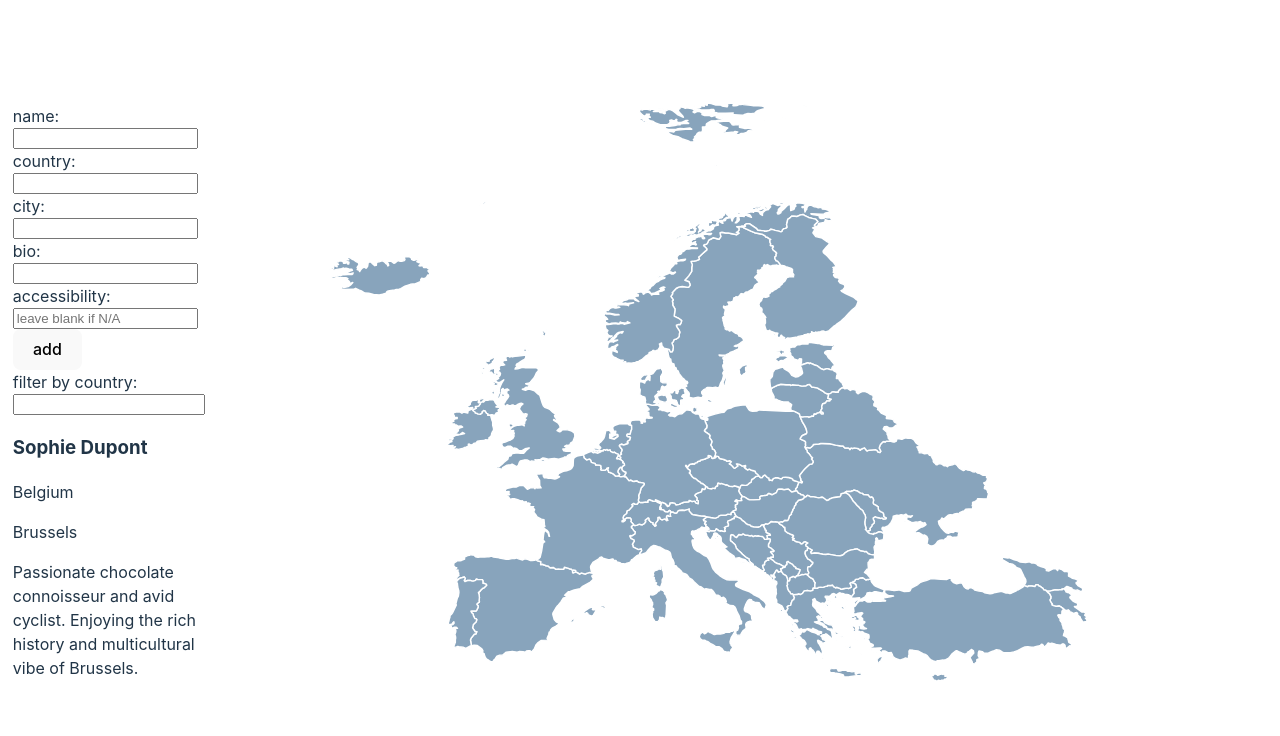
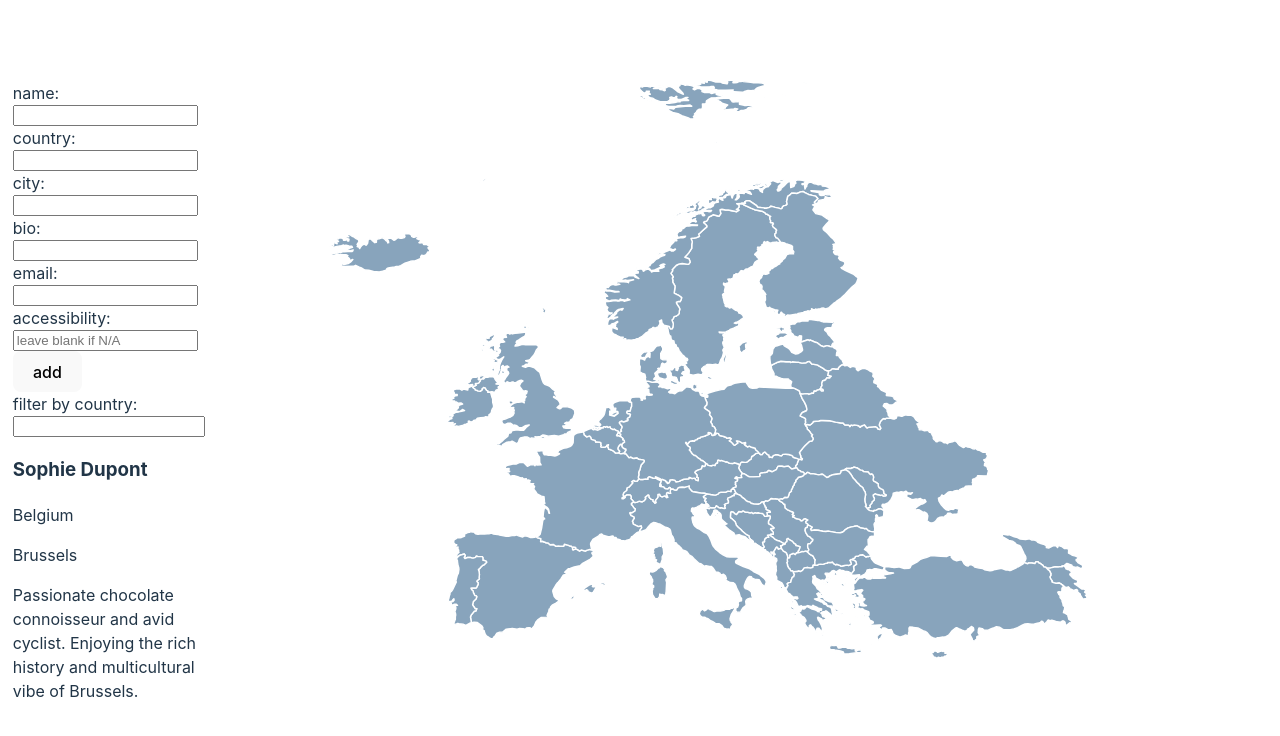
Before and after one commit to rngrlee/hackcamp-2023, a React (Vite) app in the folder universtay/: page / in a window 1280 px wide. Shown: the top 736 px of the page. Built offline with nearby package versions, Linux system fonts and the light colour scheme; data requests are answered from the project's data file.

Commit message:
added email field

```diff
--- a/universtay/src/App.jsx
+++ b/universtay/src/App.jsx
@@ -15,6 +15,7 @@ function App() {
   const [newCountry, setNewCountry] = useState('')
   const [newCity, setNewCity] = useState('')
   const [newBio, setNewBio] = useState('')
+  const [newEmail, setNewEmail] = useState('')
   const [newAccessible, setNewAccessible] = useState('')
 
   useEffect(() => {
@@ -36,6 +37,7 @@ function App() {
       country: newCountry,
       city: newCity,
       bio: newBio,
+      email: newEmail,
       accessible: newAccessible ? 'is accessible' : "not accessible"
     }
 
@@ -71,6 +73,11 @@ function App() {
     setNewBio(event.target.value)
   }
 
+  const handleEmailChange = (event) => {
+    console.log(event.target.value)
+    setNewEmail(event.target.value)
+  }
+
   const handleAccessibleChange = (event) => {
     console.log(event.target.value)
     setNewAccessible(event.target.value)
@@ -100,6 +107,8 @@ function App() {
       handleCityChange={handleCityChange}
       newBio={newBio}
       handleBioChange={handleBioChange}
+      newEmail={newEmail}
+      handleEmailChange={handleEmailChange}
       newAccessible={newAccessible}
       handleAccessibleChange={handleAccessibleChange} />
       <Filter value={filter} onChange={handleFilterChange} />
--- a/universtay/src/components/HostForm.jsx
+++ b/universtay/src/components/HostForm.jsx
@@ -20,6 +20,10 @@ const HostForm = (props) => {
                     onChange={props.handleBioChange}/>
                 </div>
                 <div>
+                    email: <input className='input' value={props.newEmail}
+                    onChange={props.handleEmailChange}/>
+                </div>
+                <div>
                     accessibility: <input placeholder="leave blank if N/A" className='input' value={props.newAccessible}
                     onChange={props.handleAccessibleChange}/>
                 </div>
```
